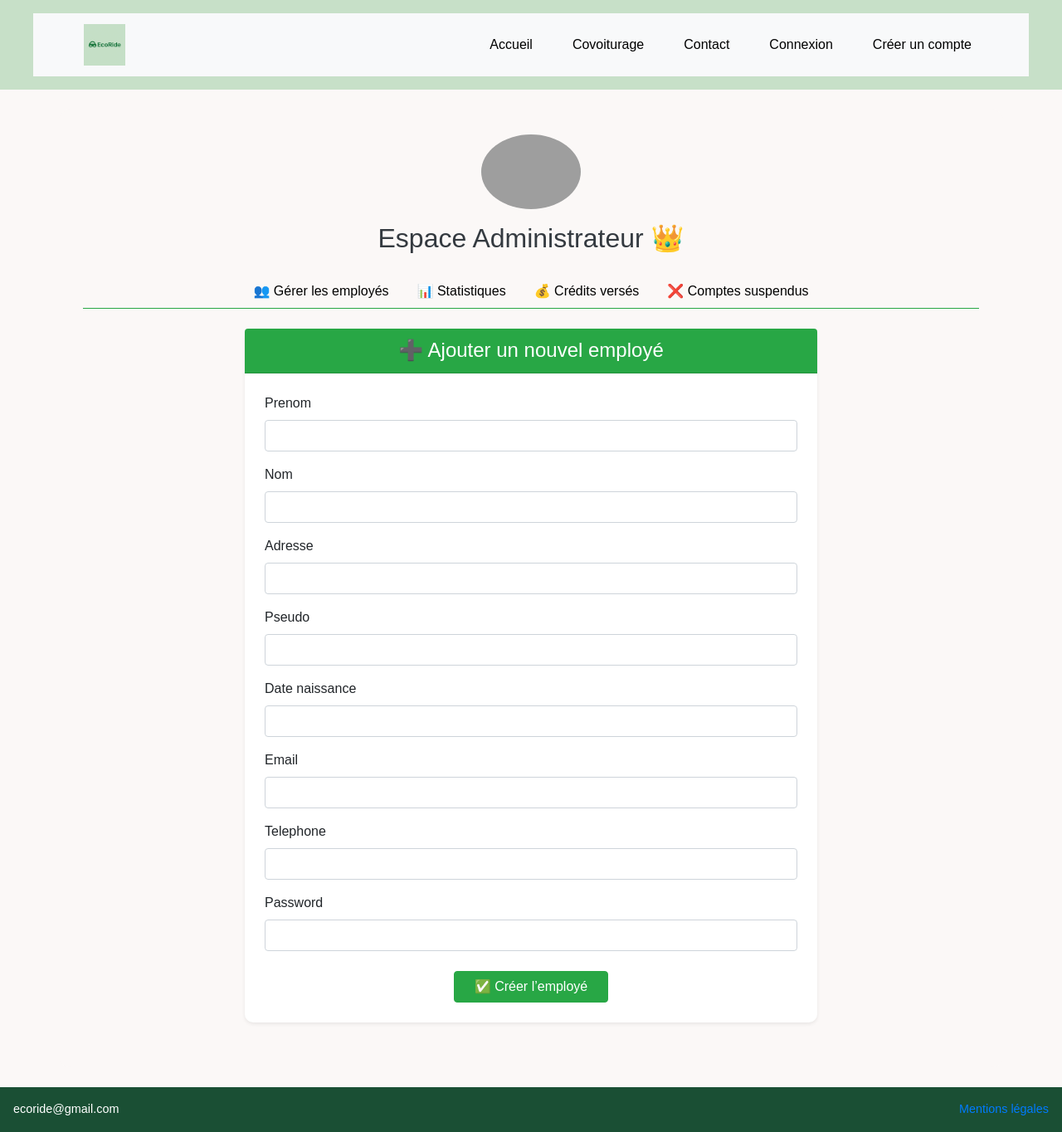
After one commit to jo1208/EcoRide, a Symfony app: template templates/admin/employes.html.twig in a window 1280 px wide. The commit adds this page. Shown: the whole page at 83% size. Run offline with Twig, Linux system fonts and the light colour scheme; the template is opened without the code that fills it, so the values that code supplies are empty; form fields are guessed from the names that the template uses; some libraries are stand-ins or nearby versions; grey boxes are pictures that could not be loaded.

Commit message:
US 13 - Partie employés terminée : ajout d’un employé avec rôle, validation des champs et interface admin

```diff
--- /dev/null
+++ b/templates/admin/employes.html.twig
@@ -0,0 +1,69 @@
+{% extends 'admin/index.html.twig' %}
+
+{% block admin_content %}
+	<div class="col-md-8 offset-md-2">
+		<div class="card shadow-sm border-0">
+			<div class="card-header bg-success text-white text-center rounded-top">
+				<h4 class="mb-0">➕ Ajouter un nouvel employé</h4>
+			</div>
+			<div class="card-body p-4">
+
+				{{ form_start(form) }}
+
+				<div class="form-group mb-3">
+					{{ form_label(form.prenom) }}
+					{{ form_widget(form.prenom, { 'attr': { 'class': 'form-control' } }) }}
+					{{ form_errors(form.prenom) }}
+				</div>
+
+				<div class="form-group mb-3">
+					{{ form_label(form.nom) }}
+					{{ form_widget(form.nom, { 'attr': { 'class': 'form-control' } }) }}
+					{{ form_errors(form.nom) }}
+				</div>
+
+				<div class="form-group mb-3">
+					{{ form_label(form.adresse) }}
+					{{ form_widget(form.adresse, { 'attr': { 'class': 'form-control' } }) }}
+					{{ form_errors(form.adresse) }}
+				</div>
+
+				<div class="form-group mb-3">
+					{{ form_label(form.pseudo) }}
+					{{ form_widget(form.pseudo, { 'attr': { 'class': 'form-control' } }) }}
+					{{ form_errors(form.pseudo) }}
+				</div>
+
+				<div class="form-group mb-3">
+					{{ form_label(form.dateNaissance) }}
+					{{ form_widget(form.dateNaissance, { 'attr': { 'class': 'form-control' } }) }}
+					{{ form_errors(form.dateNaissance) }}
+				</div>
+
+				<div class="form-group mb-3">
+					{{ form_label(form.email) }}
+					{{ form_widget(form.email, { 'attr': { 'class': 'form-control' } }) }}
+					{{ form_errors(form.email) }}
+				</div>
+
+				<div class="form-group mb-3">
+					{{ form_label(form.telephone) }}
+					{{ form_widget(form.telephone, { 'attr': { 'class': 'form-control' } }) }}
+					{{ form_errors(form.telephone) }}
+				</div>
+
+				<div class="form-group mb-4">
+					{{ form_label(form.password) }}
+					{{ form_widget(form.password, { 'attr': { 'class': 'form-control' } }) }}
+					{{ form_errors(form.password) }}
+				</div>
+
+				<div class="text-center">
+					<button class="btn btn-success px-4">✅ Créer l’employé</button>
+				</div>
+
+				{{ form_end(form) }}
+			</div>
+		</div>
+	</div>
+{% endblock %}
--- /dev/null
+++ b/templates/admin/index.html.twig
@@ -0,0 +1,56 @@
+{% extends 'base.html.twig' %}
+
+{% block body %}
+	<div
+		class="container my-4" style="background-color: #FBF8F7; border-radius: 15px; padding: 30px;">
+		<!-- Header Admin -->
+		<div class="text-center mb-4">
+			<img src="{{ asset('images/admin-avatar.png') }}" alt="Admin" width="120" class="rounded-circle">
+			<h2 class="mt-3 text-dark">Espace Administrateur 👑</h2>
+		</div>
+
+		<!-- Flash Messages -->
+		{% for message in app.flashes('danger') %}
+			<div class="alert alert-danger text-center">{{ message }}</div>
+		{% endfor %}
+		{% for message in app.flashes('success') %}
+			<div class="alert alert-success text-center">{{ message }}</div>
+		{% endfor %}
+
+		<!-- Navigation onglets -->
+		<ul class="nav nav-tabs justify-content-center mb-4 border-bottom border-success">
+			<li class="nav-item">
+<a class="nav-link {% if app.request.attributes.get('_route') starts with 'admin_employes' %}active text-success{% else %}text-success{% endif %}" href="{{ path('admin_employes') }}">
+	👥 Gérer les employés
+</a>
+
+
+
+
+				</a>
+			</li>
+			<li class="nav-item">
+				<a class="nav-link {% if app.request.attributes.get('_route') starts with 'admin_stats' %}active text-success{% else %}text-success{% endif %}" href="#">
+					📊 Statistiques
+				</a>
+			</li>
+			<li class="nav-item">
+				<a class="nav-link {% if app.request.attributes.get('_route') starts with 'admin_credits' %}active text-success{% else %}text-success{% endif %}" href="#">
+					💰 Crédits versés
+				</a>
+			</li>
+			<li class="nav-item">
+				<a class="nav-link {% if app.request.attributes.get('_route') starts with 'admin_users' %}active text-success{% else %}text-success{% endif %}" href="#">
+					❌ Comptes suspendus
+				</a>
+			</li>
+		</ul>
+
+		<!-- Ici s'affiche le contenu spécifique admin -->
+		{% block admin_content %}
+			<div class="text-center mt-4">
+				<p class="text-muted">Bienvenue dans le back-office administrateur. Utilisez les onglets ci-dessus pour naviguer.</p>
+			</div>
+		{% endblock %}
+	</div>
+{% endblock %}
--- a/templates/base.html.twig
+++ b/templates/base.html.twig
@@ -49,6 +49,13 @@
 										<a class="nav-link" href="{{ path('reviews_pending') }}">Espace Employé</a>
 									</li>
 								{% endif %}
+							{% if app.user %}
+								{% if is_granted('ROLE_ADMIN') %}
+									<li class="nav-item">
+										<a class="nav-link" href="{{ path('admin_dashboard') }}">Admin</a>
+									</li>
+								{% endif %}
+							{% endif %}
 								<li class="nav-item">
 									<a class="nav-link text-danger" href="{{ path('app_logout') }}">Déconnexion</a>
 								</li>
```
Also changed, not shown: src/Controller/AdminController.php (added, +49 -0 lines), src/Form/EmployeType.php (added, +45 -0 lines).
